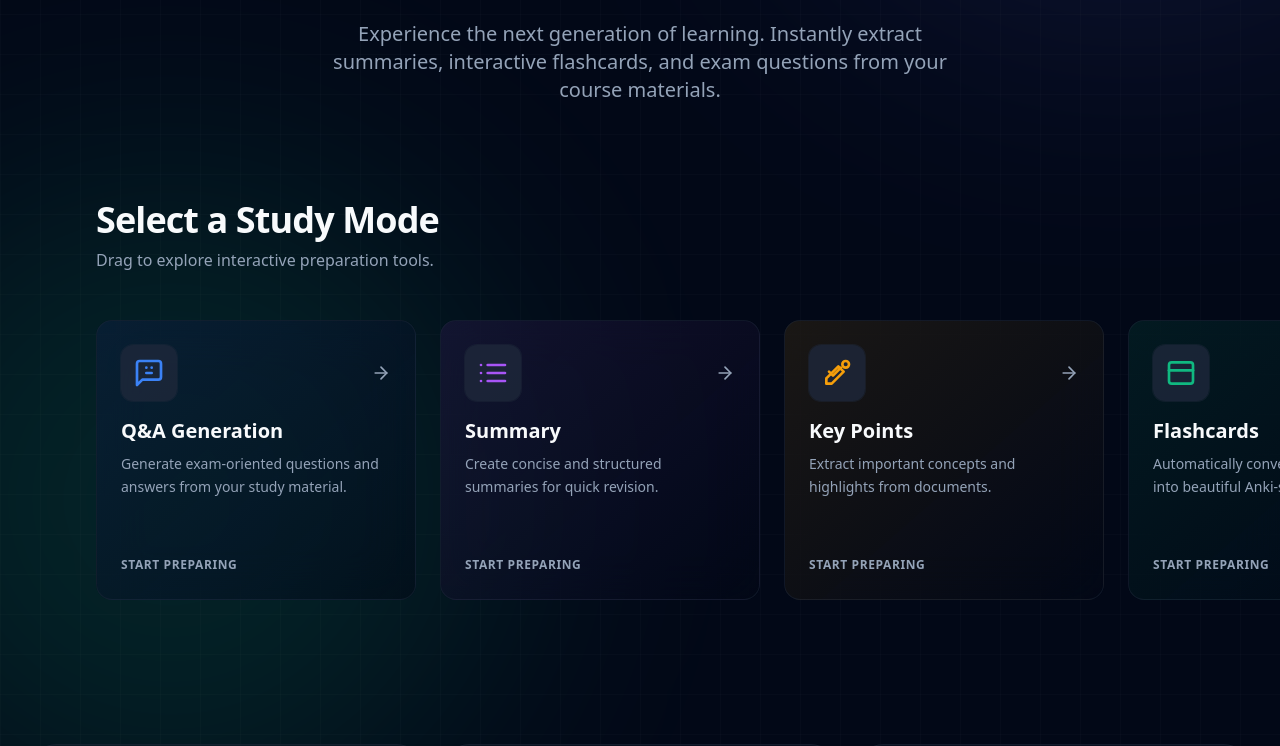
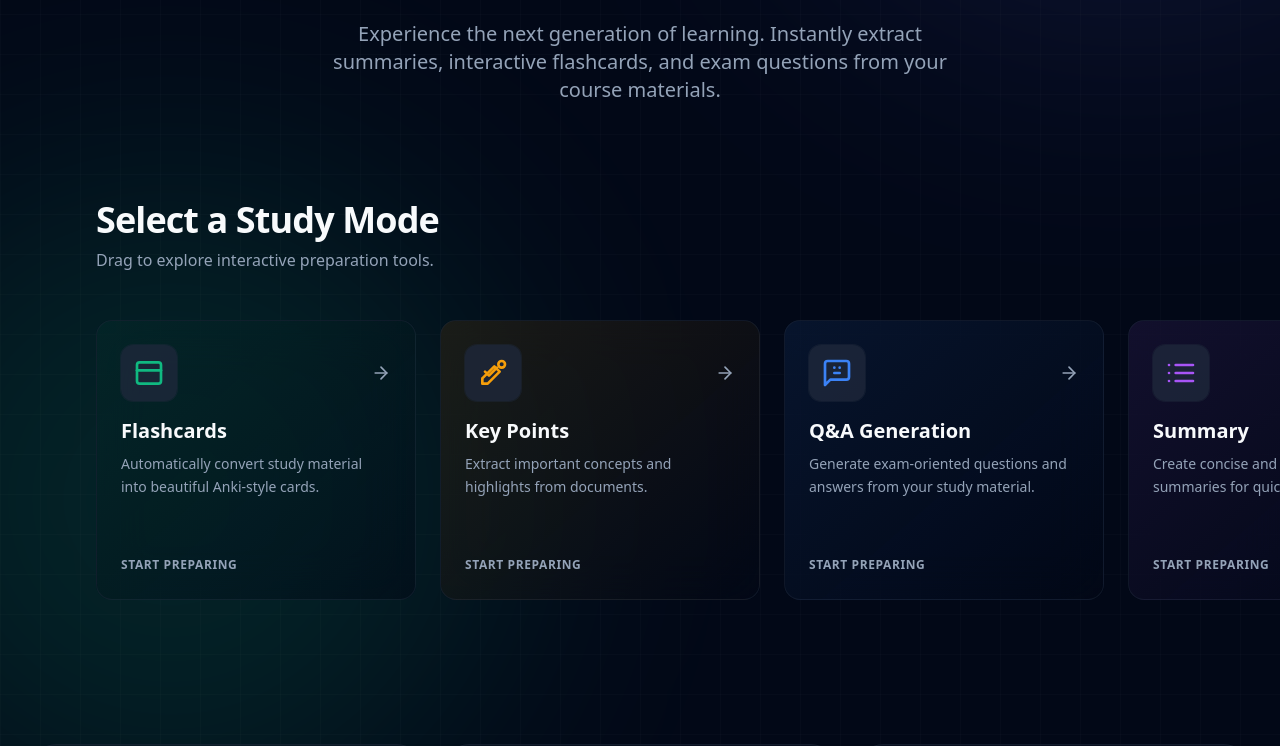
Before and after one commit to Shankar7868/EduGenie, a React (Vite) app: page / in a window 1280 px wide. Shown: the part 466-1212 px from the top of the page. Built offline with nearby package versions, Linux system fonts and the light colour scheme.

Commit message:
chore: re-ordered study modes in carousel

```diff
--- a/src/pages/Home.jsx
+++ b/src/pages/Home.jsx
@@ -14,6 +14,16 @@ export default function Home() {
 
   const modes = [
     {
+      title: "Flashcards",
+      description: "Automatically convert study material into beautiful Anki-style cards.",
+      route: "/chat/flashcard",
+    },
+    {
+      title: "Key Points",
+      description: "Extract important concepts and highlights from documents.",
+      route: "/chat/keypoints",
+    },
+    {
       title: "Q&A Generation",
       description: "Generate exam-oriented questions and answers from your study material.",
       route: "/chat/qna",
@@ -22,16 +32,6 @@ export default function Home() {
       title: "Summary",
       description: "Create concise and structured summaries for quick revision.",
       route: "/chat/summary",
-    },
-    {
-      title: "Key Points",
-      description: "Extract important concepts and highlights from documents.",
-      route: "/chat/keypoints",
-    },
-    {
-      title: "Flashcards",
-      description: "Automatically convert study material into beautiful Anki-style cards.",
-      route: "/chat/flashcard",
     },
     {
       title: "Interactive Quiz",
```
